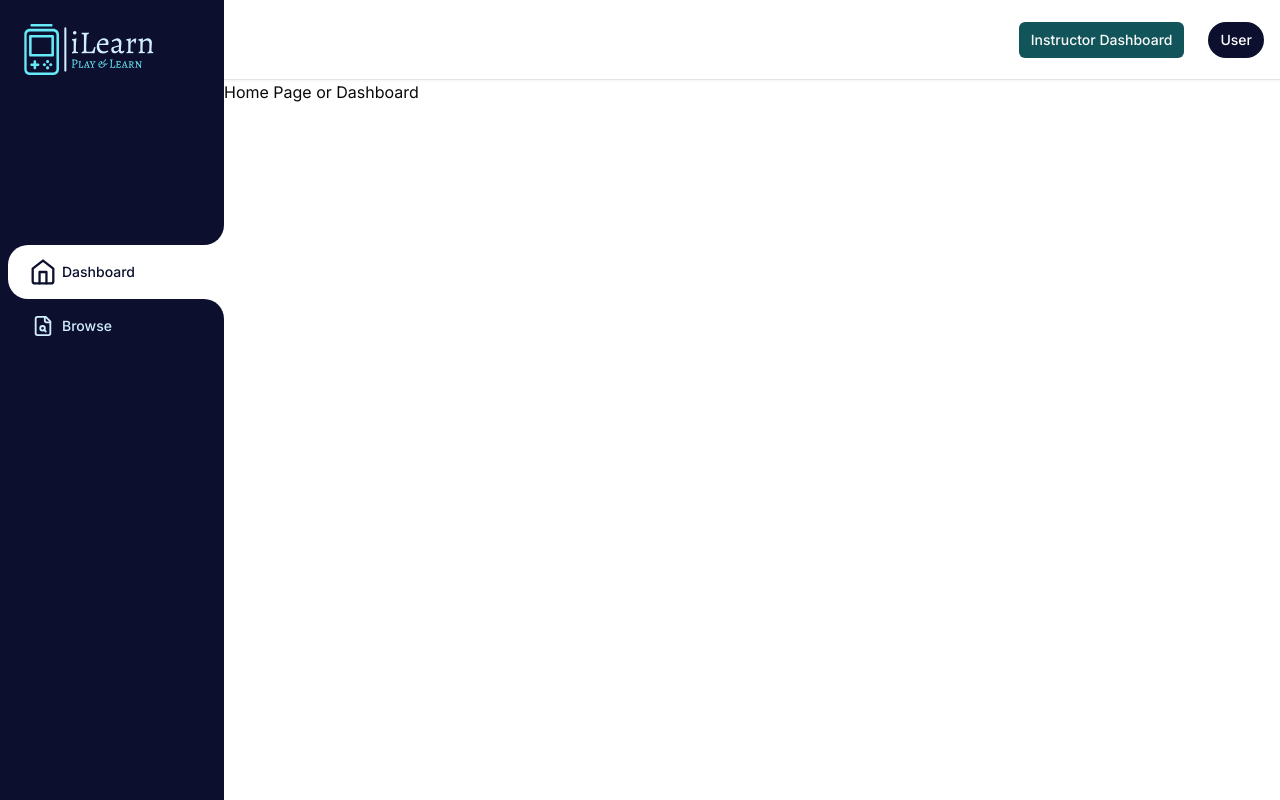
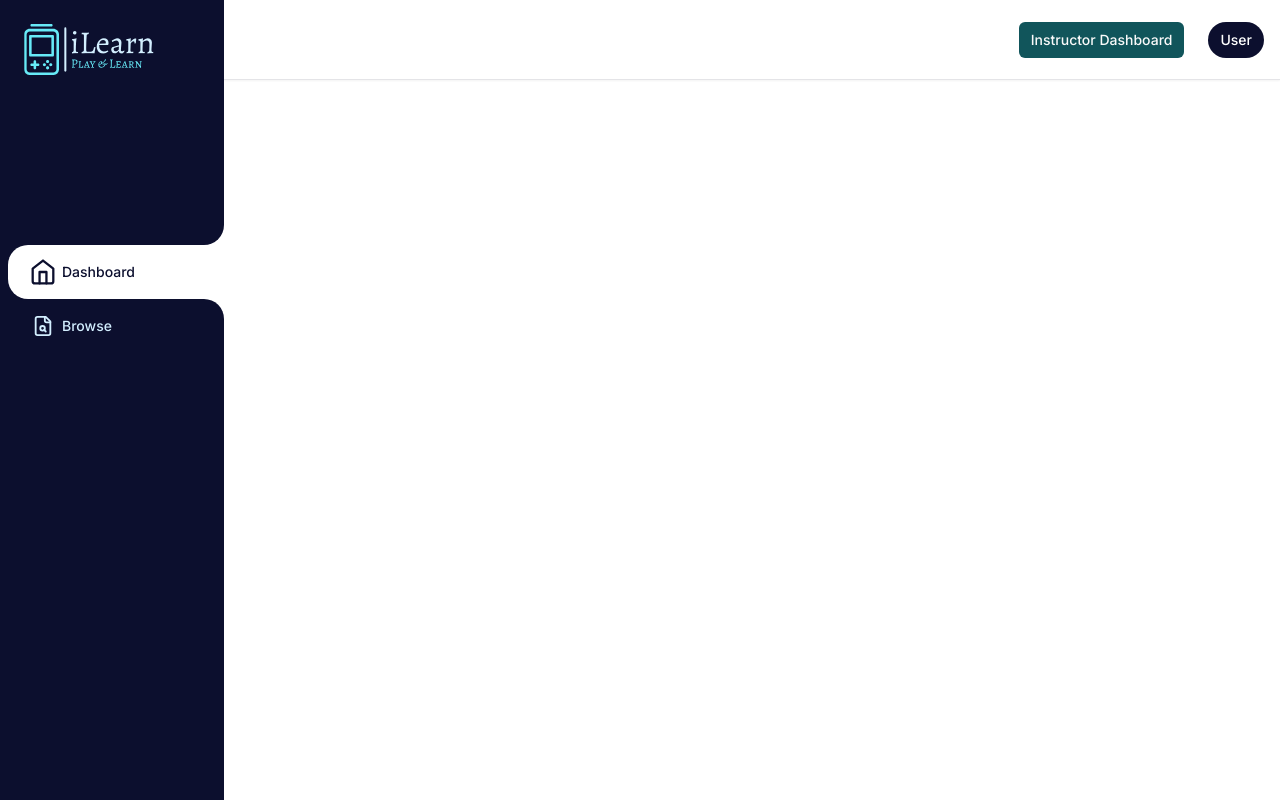
Before and after one commit to IroseAboveitall/LMS_Platform, a Next.js app: page / in a window 1280 px wide. Built offline with nearby package versions, Linux system fonts and the light colour scheme.

Commit message:
[FEATURE] Add a UserButton from Clerk + Add a layout for auth
- The UserButton is for functionality from Clerk, as defined in the DOCS.
- The layout.tsx file will center both horizontally and vertically
    every pages involved in authentication.

```diff
--- /dev/null
+++ b/app/(auth)/layout.tsx
@@ -0,0 +1,7 @@
+const AuthLayout = ({ children }: { children: React.ReactNode }) => {
+  return (
+    <div className="h-full flex items-center justify-center">{children}</div>
+  );
+};
+
+export default AuthLayout;
--- a/app/(dashboard)/(routes)/page.tsx
+++ b/app/(dashboard)/(routes)/page.tsx
@@ -1,10 +1,11 @@
-// export default function Home() {
-//   return <div>Home Page or Dashboard</div>;
-// }
-// 👆 Above was present from the starter code of NextJS
+import { UserButton } from "@clerk/nextjs";
 
 const Home = () => {
-  return <div>Home Page or Dashboard</div>;
+  return (
+    <div>
+      <UserButton afterSignOutUrl="/" />
+    </div>
+  );
 };
 
 export default Home;
```
